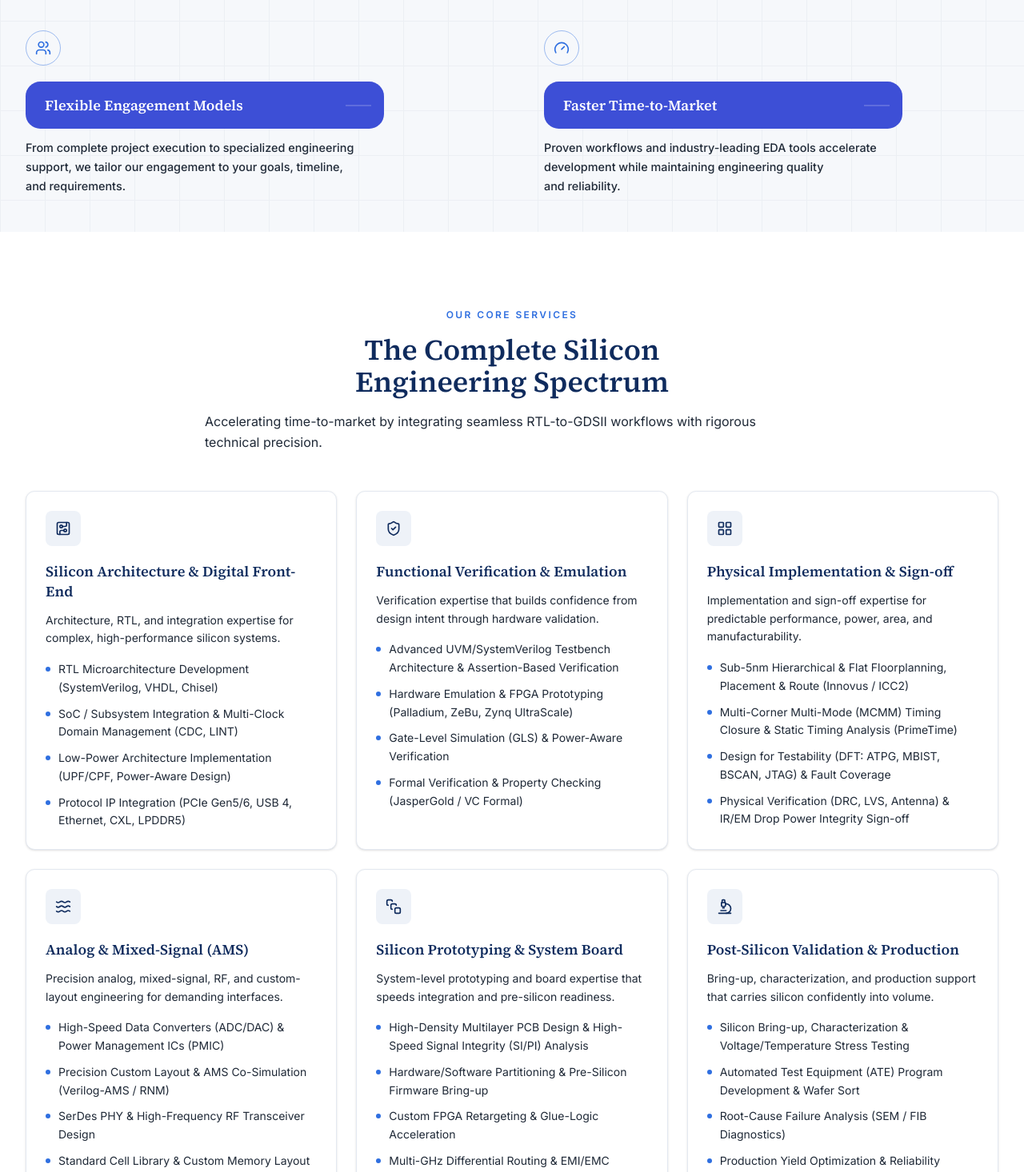
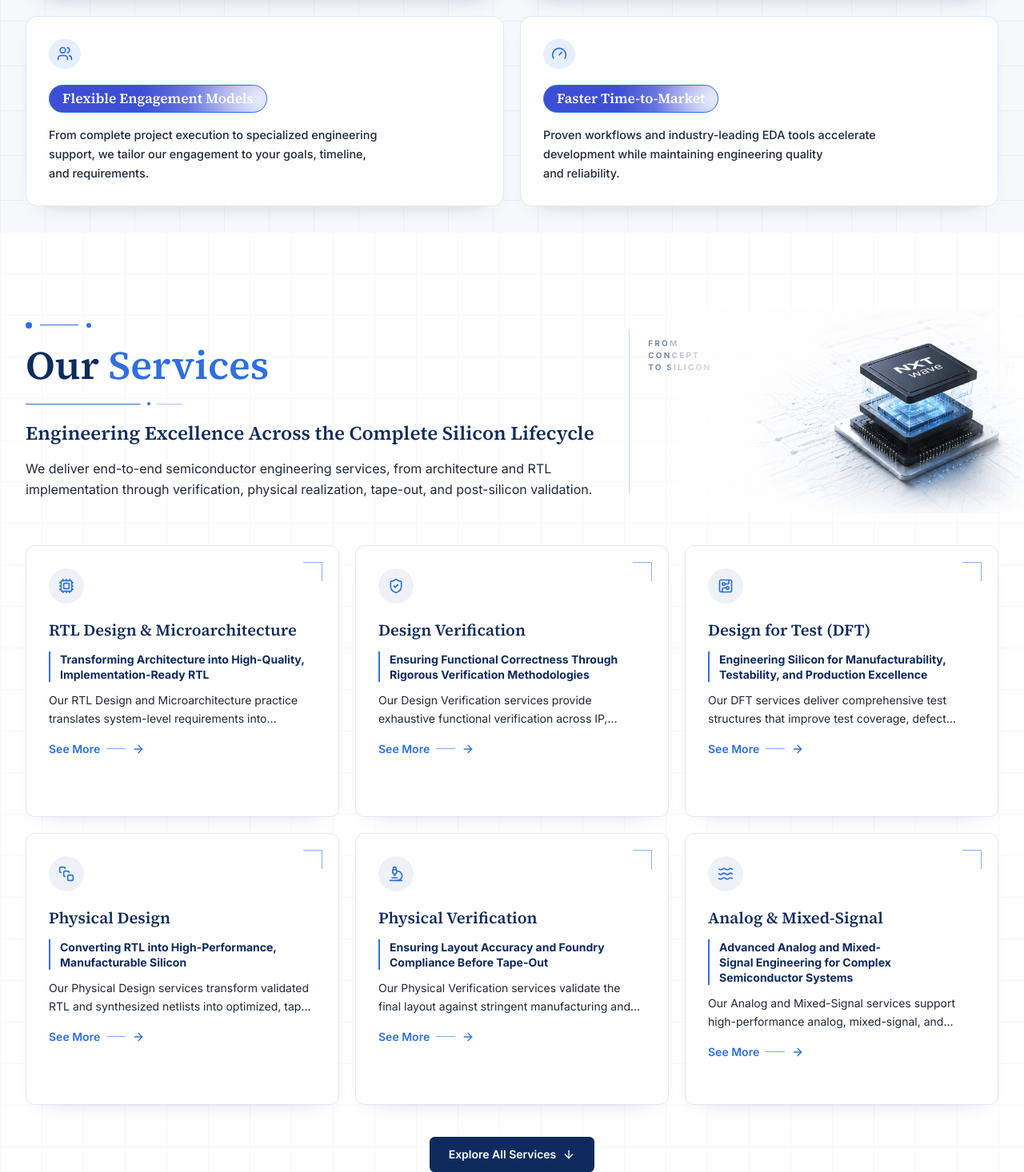
Before and after one commit to Nagaraj-Jadar/nxtwave, a Next.js app: page / in a window 1280 px wide. Shown: the part 2084-3550 px from the top of the page at 80% size. Built offline with nearby package versions, Linux system fonts and the light colour scheme.

Commit message:
updated the service page

```diff
--- a/components/home/core-strengths.tsx
+++ b/components/home/core-strengths.tsx
@@ -35,23 +35,22 @@ export function CoreStrengths() {
           </div>
         </Reveal>
 
-        <div className="mt-10 grid grid-cols-1 gap-x-16 gap-y-10 sm:grid-cols-2 sm:gap-x-14 sm:gap-y-12 lg:mt-8 lg:min-h-0 lg:flex-1 lg:grid-rows-2 lg:gap-y-8 xl:gap-x-20 xl:gap-y-10">
+        <div className="mt-10 grid grid-cols-1 gap-5 sm:grid-cols-2 sm:gap-5 lg:mt-8 lg:min-h-0 lg:flex-1 lg:grid-rows-2 lg:gap-4 xl:gap-5">
           {strengths.map((strength, index) => (
             <Reveal
               key={strength.title}
               delay={120 + index * 80}
-              className="group min-h-[200px] py-2 sm:py-3 lg:min-h-0 lg:py-2"
+              className="group flex min-h-[220px] flex-col rounded-2xl border border-brand-blue/15 bg-white/85 p-6 shadow-[0_12px_28px_-24px_rgba(15,43,93,0.45)] sm:p-7 lg:min-h-0 lg:p-6 xl:p-7"
             >
-              <div className="flex h-11 w-11 items-center justify-center rounded-full border border-brand-blue/45 text-brand-blue transition-colors duration-300 group-hover:border-brand-blue group-hover:bg-brand-blue group-hover:text-white">
+              <div className="flex h-10 w-10 items-center justify-center rounded-full bg-brand-blue/10 text-brand-blue">
                 <strength.icon className="h-5 w-5" aria-hidden="true" />
               </div>
-              <h3 className="relative mt-5 min-h-[3.65rem] max-w-md lg:h-[3.65rem]">
-                <span className="flex min-h-[3.65rem] w-full items-center rounded-[1.15rem] bg-[#3d4fd6] px-5 font-serif text-[1.2rem] font-semibold leading-none text-white sm:px-6 sm:whitespace-nowrap sm:text-[1.02rem] lg:h-full lg:min-h-0 lg:text-[1.06rem] xl:text-[1.12rem]">
+              <h3 className="mt-5 max-w-full">
+                <span className="inline-flex min-h-8 max-w-full items-center rounded-full border border-brand-blue px-4 py-1.5 font-serif text-[1.12rem] font-semibold leading-tight text-white shadow-[inset_0_0_12px_rgba(61,79,214,0.16)] sm:whitespace-nowrap sm:text-[0.98rem] lg:text-[1.02rem] xl:text-[1.08rem]" style={{ background: 'linear-gradient(90deg, #3d4fd6 0%, #3d4fd6 42%, rgba(61, 79, 214, 0.78) 64%, rgba(61, 79, 214, 0.36) 82%, rgba(61, 79, 214, 0.06) 100%)' }}>
                   {strength.title}
                 </span>
-                <span aria-hidden="true" className="absolute right-4 top-1/2 h-px w-8 -translate-y-1/2 bg-white/35" />
               </h3>
-              <p className="mt-3 max-w-md text-[0.9rem] font-medium leading-6 text-[#1f2937] lg:text-[0.875rem] xl:text-[0.9rem]">
+              <p className="mt-4 max-w-md text-[0.9rem] font-medium leading-6 text-[#1f2937] lg:text-[0.84rem] xl:text-[0.9rem]">
                 {strength.description}
               </p>
             </Reveal>
--- a/components/home/engineering-spectrum.tsx
+++ b/components/home/engineering-spectrum.tsx
@@ -1,54 +1,98 @@
-import { capabilities } from '@/data/content'
-import { SectionLabel } from '@/components/section-label'
+'use client'
+
+import { useState } from 'react'
+import Image from 'next/image'
+import { ArrowRight, CircuitBoard, Cpu, Gauge, Microscope, Radio, ShieldCheck, SquareStack, Waves, type LucideIcon } from 'lucide-react'
 import { Reveal } from '@/components/reveal'
 
+type Service = {
+  title: string
+  tagline: string
+  description: string
+  icon: LucideIcon
+}
+
+const services: Service[] = [
+  { title: 'RTL Design & Microarchitecture', tagline: 'Transforming Architecture into High-Quality, Implementation-Ready RTL', description: 'Our RTL Design and Microarchitecture practice translates system-level requirements into scalable, efficient, and resilient hardware implementations, addressing functionality, performance, power, and area objectives from the earliest stages.', icon: Cpu },
+  { title: 'Design Verification', tagline: 'Ensuring Functional Correctness Through Rigorous Verification Methodologies', description: 'Our Design Verification services provide exhaustive functional verification across IP, subsystem, and SoC levels, using scalable methodologies to identify defects early and provide confidence before silicon implementation.', icon: ShieldCheck },
+  { title: 'Design for Test (DFT)', tagline: 'Engineering Silicon for Manufacturability, Testability, and Production Excellence', description: 'Our DFT services deliver comprehensive test structures that improve test coverage, defect detection, and manufacturing efficiency while embedding testability into the broader SoC architecture.', icon: CircuitBoard },
+  { title: 'Physical Design', tagline: 'Converting RTL into High-Performance, Manufacturable Silicon', description: 'Our Physical Design services transform validated RTL and synthesized netlists into optimized, tape-out-ready layouts while focusing on performance, power, area, timing, and manufacturability.', icon: SquareStack },
+  { title: 'Physical Verification', tagline: 'Ensuring Layout Accuracy and Foundry Compliance Before Tape-Out', description: 'Our Physical Verification services validate the final layout against stringent manufacturing and foundry requirements, identifying geometric, connectivity, reliability, and manufacturability issues before tape-out.', icon: Microscope },
+  { title: 'Analog & Mixed-Signal', tagline: 'Advanced Analog and Mixed-Signal Engineering for Complex Semiconductor Systems', description: 'Our Analog and Mixed-Signal services support high-performance analog, mixed-signal, and analog-digital integrated circuits through circuit development, integration, behavioral modeling, simulation, verification, and characterization.', icon: Waves },
+  { title: 'Post-Silicon Validation', tagline: 'Validating Silicon Performance from First Power-On to Production Readiness', description: 'Our Post-Silicon Validation services cover silicon bring-up, functional validation, characterization, debugging, and production readiness, bridging the gap between pre-silicon simulation and real-world silicon behavior.', icon: Gauge },
+  { title: 'Embedded Systems Engineering', tagline: 'Intelligent, Reliable, and High-Performance Embedded Engineering', description: 'Our Embedded Systems Engineering services bridge semiconductor hardware with real-world applications through firmware, BSP, device drivers, operating systems, middleware, connectivity, and hardware-software integration.', icon: Radio },
+]
+
 export function EngineeringSpectrum() {
+  const [expanded, setExpanded] = useState(false)
+  const visibleServices = expanded ? services : services.slice(0, 6)
+
   return (
-    <section id="capabilities" className="bg-background py-16 lg:py-24">
-      <div className="mx-auto max-w-7xl px-4 sm:px-6 lg:px-8">
-        <div className="mx-auto max-w-3xl text-center">
-          <SectionLabel align="center">Our Core Services</SectionLabel>
-          <h2 className="mt-4 text-balance font-serif text-3xl font-semibold text-navy sm:text-4xl">
-            The Complete Silicon Engineering Spectrum
-          </h2>
-          <p className="mt-4 text-base leading-relaxed text-muted-foreground">
-            Accelerating time-to-market by integrating seamless RTL-to-GDSII
-            workflows with rigorous technical precision.
-          </p>
+    <section id="capabilities" className="relative isolate overflow-hidden bg-background py-16 lg:py-24">
+      <div aria-hidden="true" className="pointer-events-none absolute inset-0 opacity-[0.025]" style={{ backgroundImage: 'linear-gradient(#0f2b5d 1px, transparent 1px), linear-gradient(90deg, #0f2b5d 1px, transparent 1px)', backgroundSize: '52px 52px' }} />
+      <div className="relative mx-auto max-w-7xl px-4 sm:px-6 lg:px-8">
+        <div className="grid grid-cols-1 items-center gap-8 lg:grid-cols-[minmax(0,0.61fr)_minmax(22rem,0.39fr)] lg:gap-8">
+          <Reveal className="relative max-w-4xl">
+            <div className="py-2">
+              <div className="flex items-center gap-2.5" aria-hidden="true">
+                <span className="h-2 w-2 rounded-full bg-brand-blue" />
+                <span className="h-px w-12 bg-brand-blue" />
+                <span className="h-1.5 w-1.5 rounded-full bg-brand-blue" />
+              </div>
+              <p className="mt-5 font-serif text-[2.35rem] font-semibold leading-[1.06] text-navy sm:text-[2.75rem] lg:text-[3.1rem]">
+                Our <span className="text-brand-blue">Services</span>
+              </p>
+              <div className="mt-5 flex items-center gap-2" aria-hidden="true">
+                <span className="h-px w-36 bg-brand-blue" />
+                <span className="h-1 w-1 rounded-full bg-brand-blue" />
+                <span className="h-px w-8 bg-brand-blue/40" />
+              </div>
+              <h2 className="mt-5 text-balance font-serif text-xl font-semibold leading-tight text-navy sm:text-2xl">
+                Engineering Excellence Across the Complete Silicon Lifecycle
+              </h2>
+              <p className="mt-4 max-w-3xl text-base leading-relaxed text-muted-foreground">
+                We deliver end-to-end semiconductor engineering services, from architecture and RTL implementation through verification, physical realization, tape-out, and post-silicon validation.
+              </p>
+            </div>
+          </Reveal>
+          <Reveal delay={100} className="relative hidden min-h-64 lg:block">
+            <div aria-hidden="true" className="absolute left-0 top-[10%] h-[80%] border-l border-brand-blue/30" />
+            <p className="absolute left-6 top-9 max-w-20 text-[10px] font-bold uppercase tracking-[0.22em] text-navy/55">From Concept to Silicon</p>
+            <div className="absolute inset-y-0 right-[-12%] w-[115%] opacity-95 [mask-image:linear-gradient(to_right,transparent,black_28%,black_82%,transparent)]">
+              <Image src="/hero-chip.png" alt="" fill sizes="40vw" className="object-contain object-right lg:scale-110" />
+            </div>
+          </Reveal>
         </div>
 
-        <div className="mt-12 grid grid-cols-1 gap-6 md:grid-cols-2 lg:grid-cols-3">
-          {capabilities.map((cap, i) => (
+        <div className="relative mt-10 grid grid-cols-1 gap-5 md:grid-cols-2 lg:grid-cols-3">
+          {visibleServices.map((service, index) => (
             <Reveal
-              key={cap.id}
-              id={cap.id}
-              delay={(i % 3) * 80}
-              className="scroll-mt-28 flex h-full flex-col rounded-xl border border-border bg-card p-6 shadow-sm transition-all hover:-translate-y-0.5 hover:border-brand-blue/40 hover:shadow-md"
+              key={service.title}
+              delay={(index % 3) * 80}
+              className="relative flex h-full min-h-[340px] flex-col overflow-hidden rounded-xl border border-border bg-card p-6 shadow-[0_12px_28px_-24px_rgba(15,43,93,0.38)] transition-transform duration-300 hover:-translate-y-0.5 sm:p-7"
             >
-              <div className="flex items-start justify-between gap-4">
-                <span className="inline-flex h-11 w-11 items-center justify-center rounded-lg bg-secondary text-navy">
-                  <cap.icon className="h-5 w-5" aria-hidden="true" />
-                </span>
+              <div aria-hidden="true" className="absolute right-5 top-5 h-6 w-6 border-r border-t border-brand-blue/55" />
+              <div className="flex h-11 w-11 items-center justify-center rounded-full bg-secondary text-brand-blue">
+                <service.icon className="h-5 w-5" aria-hidden="true" />
               </div>
-              <h3 className="mt-5 font-serif text-lg font-semibold leading-snug text-navy">
-                {cap.title}
+              <h3 className="mt-5 pr-6 font-serif text-xl font-semibold leading-snug text-navy">
+                {service.title}
               </h3>
-              <p className="mt-3 text-sm leading-relaxed text-muted-foreground">
-                {cap.description}
+              <p className="mt-3 border-l-2 border-brand-blue pl-3 text-sm font-bold leading-snug text-navy">
+                {service.tagline}
               </p>
-              <ul className="mt-4 space-y-2.5">
-                {cap.points.map((point) => (
-                  <li key={point} className="flex gap-2.5 text-sm leading-relaxed text-muted-foreground">
-                    <span
-                      aria-hidden="true"
-                      className="mt-2 h-1.5 w-1.5 flex-none rounded-full bg-brand-blue"
-                    />
-                    <span>{point}</span>
-                  </li>
-                ))}
-              </ul>
+              <p className="mt-3 line-clamp-2 text-sm leading-relaxed text-muted-foreground">{service.description}</p>
+              <button type="button" className="mt-4 inline-flex w-fit items-center gap-2 text-sm font-semibold text-brand-blue transition-colors hover:text-navy">
+                See More <span aria-hidden="true" className="h-px w-6 bg-brand-blue/60" /> <ArrowRight className="h-4 w-4" aria-hidden="true" />
+              </button>
             </Reveal>
           ))}
+        </div>
+        <div className="relative mt-10 flex justify-center">
+          <button type="button" onClick={() => setExpanded((isExpanded) => !isExpanded)} className="inline-flex items-center gap-2 rounded-md bg-navy px-6 py-3 text-sm font-semibold text-white transition-colors hover:bg-navy-muted focus-visible:outline-none focus-visible:ring-2 focus-visible:ring-ring focus-visible:ring-offset-2">
+            {expanded ? 'Show Less' : 'Explore All Services'}
+            <ArrowRight className={`h-4 w-4 transition-transform ${expanded ? '-rotate-90' : 'rotate-90'}`} aria-hidden="true" />
+          </button>
         </div>
       </div>
     </section>
```
